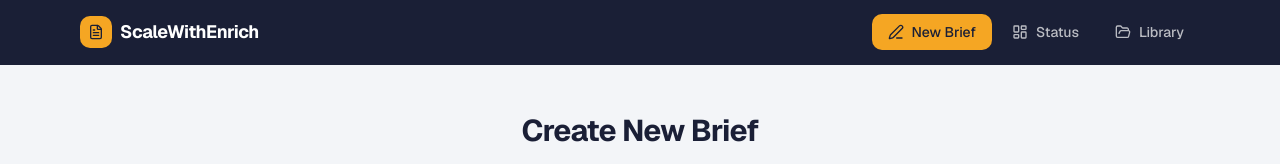
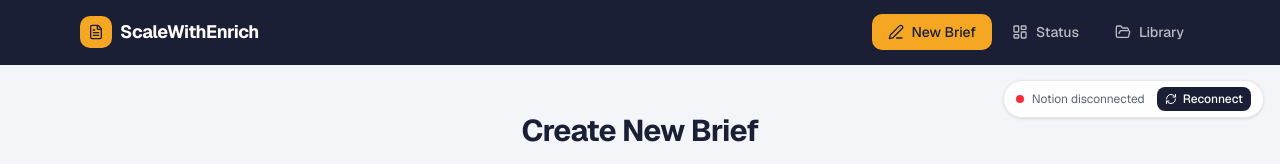
Before and after one commit to ekc2024/ScamGuard-MY, a Next.js app: page / in a window 1280 px wide. Shown: the top 164 px of the page. Built offline with nearby package versions, Linux system fonts and the light colour scheme; no server answers.

Commit message:
feat: add NotionStatusBar and sync state context
Introduce persistent status bar and toast notifications for Notion sync state.

```diff
--- a/app/layout.tsx
+++ b/app/layout.tsx
@@ -2,6 +2,8 @@ import type { Metadata } from 'next'
 import { Geist, Geist_Mono } from 'next/font/google'
 import { Analytics } from '@vercel/analytics/next'
 import { Navigation } from '@/components/navigation'
+import { NotionStatusProvider } from '@/components/notion-status-provider'
+import { NotionStatusBar } from '@/components/notion-status-bar'
 import './globals.css'
 
 const _geist = Geist({ subsets: ["latin"] });
@@ -38,8 +40,11 @@ export default function RootLayout({
   return (
     <html lang="en" className="bg-background">
       <body className="font-sans antialiased">
-        <Navigation />
-        <main>{children}</main>
+        <NotionStatusProvider>
+          <Navigation />
+          <NotionStatusBar />
+          <main>{children}</main>
+        </NotionStatusProvider>
         {process.env.NODE_ENV === 'production' && <Analytics />}
       </body>
     </html>
--- a/components/brief-intake-form.tsx
+++ b/components/brief-intake-form.tsx
@@ -16,6 +16,7 @@ import {
   SelectTrigger,
   SelectValue,
 } from "@/components/ui/select";
+import { useNotionStatus } from "./notion-status-provider";
 import {
   Dialog,
   DialogContent,
@@ -662,6 +663,7 @@ function ProgressBar({ currentStep }: { currentStep: number }) {
 
 export function BriefIntakeForm() {
   const router = useRouter();
+  const { showSyncSuccess, setStatus } = useNotionStatus();
   const [briefMode, setBriefMode] = useState<BriefMode>("commercial");
   const [currentStep, setCurrentStep] = useState(1);
   const [isSubmitting, setIsSubmitting] = useState(false);
@@ -793,6 +795,7 @@ export function BriefIntakeForm() {
     setIsSubmitting(true);
     setSubmitStatus("idle");
     setErrorMessage("");
+    setStatus("syncing");
 
     try {
       const response = await fetch("/api/submit-brief", {
@@ -821,6 +824,8 @@ export function BriefIntakeForm() {
       if (result.success) {
         setSubmitStatus("success");
         setSubmittedBriefId(result.pageId);
+        // Show toast notification
+        showSyncSuccess(formData.brand || formData.briefTitle);
       } else {
         setSubmitStatus("error");
         setErrorMessage(result.error || "Something went wrong");
--- /dev/null
+++ b/components/notion-status-bar.tsx
@@ -0,0 +1,84 @@
+"use client";
+
+import { useNotionStatus } from "./notion-status-provider";
+import { cn } from "@/lib/utils";
+import { RefreshCw } from "lucide-react";
+
+function formatTimeAgo(date: Date): string {
+  const now = new Date();
+  const diffInSeconds = Math.floor((now.getTime() - date.getTime()) / 1000);
+
+  if (diffInSeconds < 60) {
+    return "just now";
+  } else if (diffInSeconds < 3600) {
+    const minutes = Math.floor(diffInSeconds / 60);
+    return `${minutes} min ago`;
+  } else if (diffInSeconds < 86400) {
+    const hours = Math.floor(diffInSeconds / 3600);
+    return `${hours}h ago`;
+  } else {
+    const days = Math.floor(diffInSeconds / 86400);
+    return `${days}d ago`;
+  }
+}
+
+export function NotionStatusBar() {
+  const { status, lastSyncTime, checkConnection } = useNotionStatus();
+
+  const statusColor = {
+    connected: "bg-emerald-500",
+    disconnected: "bg-red-500",
+    syncing: "bg-amber-500 animate-pulse",
+  };
+
+  const statusText = {
+    connected: "Notion connected",
+    disconnected: "Notion disconnected",
+    syncing: "Syncing...",
+  };
+
+  return (
+    <div className="fixed top-20 right-4 z-40">
+      <div className="flex items-center gap-3 px-3 py-1.5 rounded-full bg-white/90 backdrop-blur-sm border border-[#1A1F36]/10 shadow-sm">
+        {/* Status dot and text */}
+        <div className="flex items-center gap-2">
+          <span
+            className={cn(
+              "w-2 h-2 rounded-full",
+              statusColor[status]
+            )}
+          />
+          <span className="text-xs text-[#1A1F36]/70">
+            {statusText[status]}
+          </span>
+        </div>
+
+        {/* Last sync time */}
+        {status === "connected" && lastSyncTime && (
+          <>
+            <span className="text-[#1A1F36]/30">·</span>
+            <span className="text-xs text-[#1A1F36]/50">
+              Saved {formatTimeAgo(lastSyncTime)}
+            </span>
+          </>
+        )}
+
+        {/* Reconnect button when disconnected */}
+        {status === "disconnected" && (
+          <button
+            onClick={() => checkConnection()}
+            className="flex items-center gap-1.5 px-2 py-1 rounded-md text-xs font-medium bg-[#1A1F36] text-white hover:bg-[#1A1F36]/90 transition-colors"
+          >
+            <RefreshCw className="w-3 h-3" />
+            Reconnect
+          </button>
+        )}
+
+        {/* Syncing indicator */}
+        {status === "syncing" && (
+          <RefreshCw className="w-3 h-3 text-amber-500 animate-spin" />
+        )}
+      </div>
+    </div>
+  );
+}
--- /dev/null
+++ b/components/notion-status-provider.tsx
@@ -0,0 +1,102 @@
+"use client";
+
+import React, { createContext, useContext, useState, useCallback, useEffect } from "react";
+
+type ConnectionStatus = "connected" | "disconnected" | "syncing";
+
+interface NotionStatusContextType {
+  status: ConnectionStatus;
+  lastSyncTime: Date | null;
+  lastSyncBriefName: string | null;
+  setStatus: (status: ConnectionStatus) => void;
+  showSyncSuccess: (briefName: string) => void;
+  checkConnection: () => Promise<void>;
+}
+
+const NotionStatusContext = createContext<NotionStatusContextType | null>(null);
+
+export function useNotionStatus() {
+  const context = useContext(NotionStatusContext);
+  if (!context) {
+    throw new Error("useNotionStatus must be used within NotionStatusProvider");
+  }
+  return context;
+}
+
+export function NotionStatusProvider({ children }: { children: React.ReactNode }) {
+  const [status, setStatus] = useState<ConnectionStatus>("connected");
+  const [lastSyncTime, setLastSyncTime] = useState<Date | null>(null);
+  const [lastSyncBriefName, setLastSyncBriefName] = useState<string | null>(null);
+  const [toast, setToast] = useState<{ message: string; visible: boolean }>({
+    message: "",
+    visible: false,
+  });
+
+  const showSyncSuccess = useCallback((briefName: string) => {
+    setLastSyncTime(new Date());
+    setLastSyncBriefName(briefName);
+    setStatus("connected");
+
+    // Show toast
+    setToast({ message: briefName, visible: true });
+
+    // Hide toast after 3 seconds
+    setTimeout(() => {
+      setToast((prev) => ({ ...prev, visible: false }));
+    }, 3000);
+  }, []);
+
+  const checkConnection = useCallback(async () => {
+    setStatus("syncing");
+    try {
+      const response = await fetch("/api/briefs?email=test@test.com&limit=1");
+      if (response.ok) {
+        setStatus("connected");
+      } else {
+        setStatus("disconnected");
+      }
+    } catch {
+      setStatus("disconnected");
+    }
+  }, []);
+
+  // Check connection on mount
+  useEffect(() => {
+    checkConnection();
+  }, [checkConnection]);
+
+  return (
+    <NotionStatusContext.Provider
+      value={{
+        status,
+        lastSyncTime,
+        lastSyncBriefName,
+        setStatus,
+        showSyncSuccess,
+        checkConnection,
+      }}
+    >
+      {children}
+
+      {/* Toast notification */}
+      <div
+        className={`fixed bottom-4 right-4 z-50 transition-all duration-300 ${
+          toast.visible
+            ? "opacity-100 translate-y-0"
+            : "opacity-0 translate-y-2 pointer-events-none"
+        }`}
+      >
+        <div className="flex items-center gap-2 px-4 py-3 rounded-lg bg-[#1A1F36] text-white shadow-lg border border-[#2a3352]">
+          <span className="w-5 h-5 rounded-full bg-emerald-500/20 flex items-center justify-center">
+            <svg className="w-3 h-3 text-emerald-400" fill="none" viewBox="0 0 24 24" stroke="currentColor">
+              <path strokeLinecap="round" strokeLinejoin="round" strokeWidth={2} d="M5 13l4 4L19 7" />
+            </svg>
+          </span>
+          <span className="text-sm">
+            Brief saved to Notion — <span className="font-medium">{toast.message}</span>
+          </span>
+        </div>
+      </div>
+    </NotionStatusContext.Provider>
+  );
+}
```
